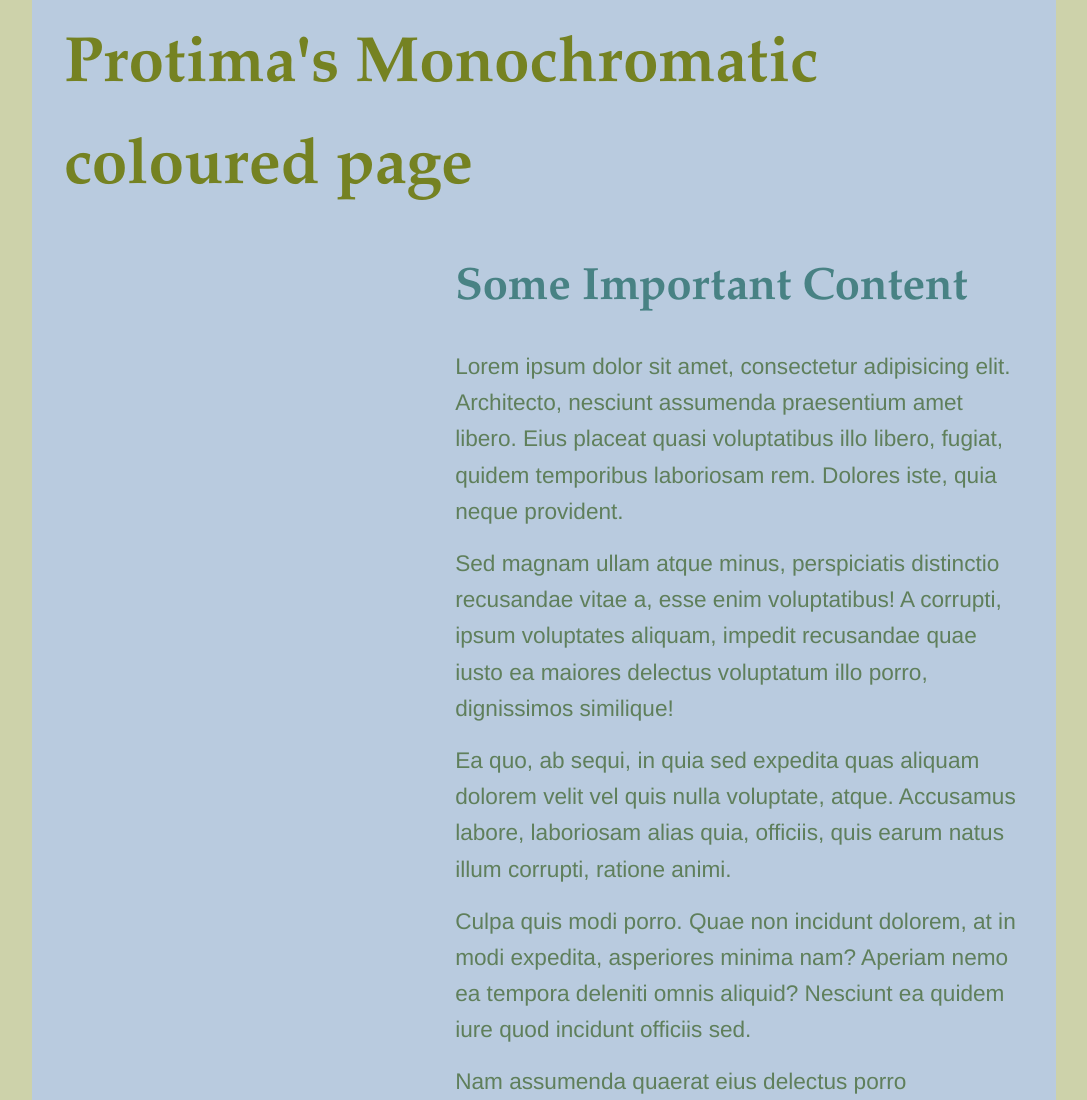
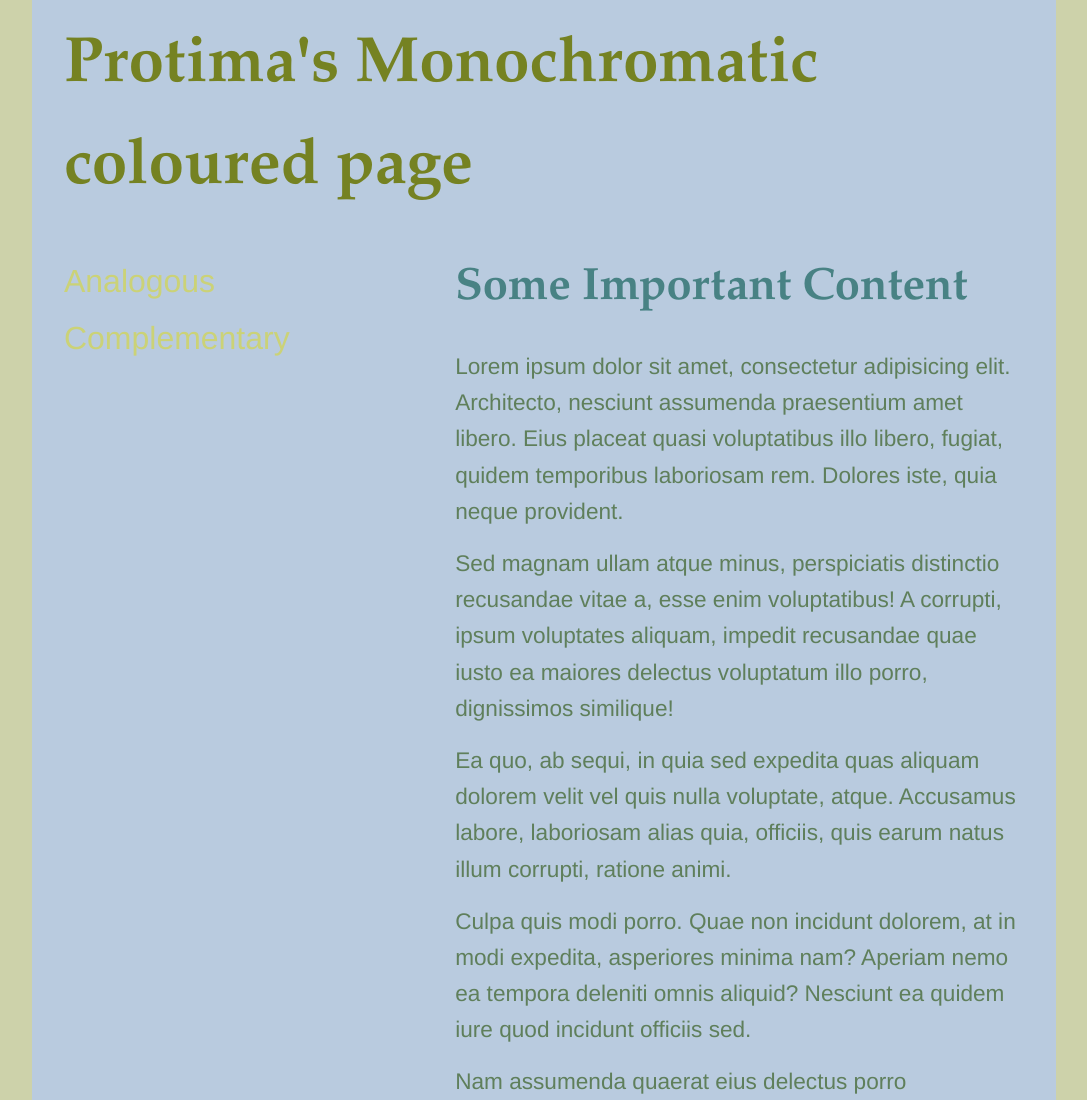
Before and after one commit to Protimaroy/colors, a plain HTML site: page index.html in a window 1280 px wide. Shown: the top 1100 px of the page, without its empty margins (96-1183 px from the left). Drawn offline with Linux system fonts and the light colour scheme.

Commit message:
changes links now

```diff
--- a/index.html
+++ b/index.html
@@ -101,8 +101,8 @@
         </header>
         <nav>
             <ul>
-                <li><a href="#"></a></li>
-                <li><a href="#"></a></li>
+                <li><a href="analogous.html">Analogous</a></li>
+                <li><a href="complementary.html">Complementary</a></li>
                 <li><a href="#"></a></li>
                 <li><a href="#"></a></li>
                 <li><a href="#"></a></li>
```
Also changed, not shown: complementary.html (+2 -2 lines).
